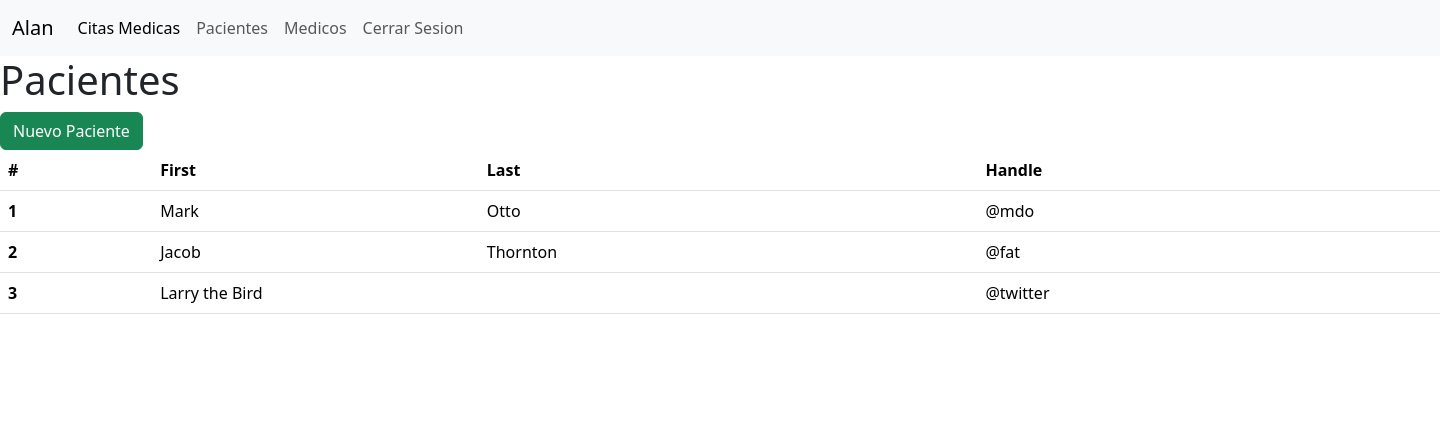
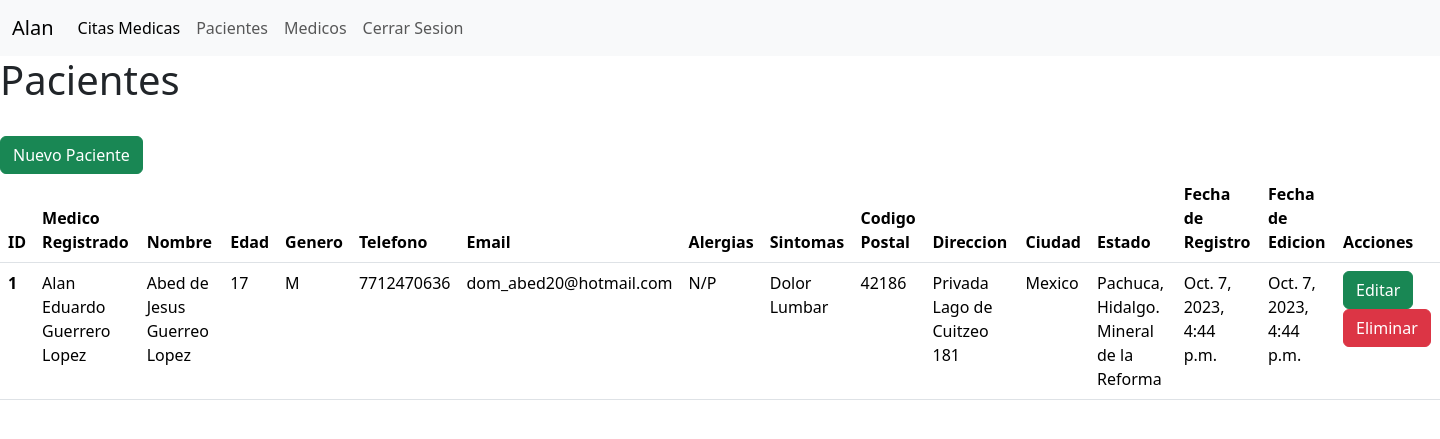
Before and after one commit to AlanEduardoGL/Clinica-Hemodialisis, a Django app: page /pacientes/ in a window 1440 px wide. Shown: the top 439 px of the page. Run offline with Django 4.2, Linux system fonts and the light colour scheme; a user stored in the database is signed in; data comes from the database, SQL or seed files in the repository; both versions use the stored data as it was after the commit.

Commit message:
version 0.0.0

```diff
--- a/clinica_hemodialisis/clinica_hemodialisis/urls.py
+++ b/clinica_hemodialisis/clinica_hemodialisis/urls.py
@@ -28,6 +28,7 @@ urlpatterns = [
     path('login/', views_login.login_user, name='login_user'),
     path('logout/', views_login.logout_user, name='logout_user'),
     path('pacientes/', views_pacientes.pacientes, name='pacientes'),
+    path('agregar_paciente/', views_pacientes.agregar_paciente, name='agregar_paciente'),
     path('medicos_registrados/', views_medicos.medicos_registrados, name='medicos_registrados'),
     path('admin/', admin.site.urls),
 ]
--- a/clinica_hemodialisis/core/templates/core/base.html
+++ b/clinica_hemodialisis/core/templates/core/base.html
@@ -11,7 +11,7 @@
     </title>
   </head>
   <body>
-    {% if request.path != '/login/' and request.path != '/register/' %}
+    {% if request.path != '/login/' and request.path != '/register/' and request.path != '/agregar_paciente/' %}
       {% if user %}
         <nav class="navbar navbar-expand-lg bg-body-tertiary">
           <div class="container-fluid">
--- a/clinica_hemodialisis/pacientes/templates/pacientes/pacientes.html
+++ b/clinica_hemodialisis/pacientes/templates/pacientes/pacientes.html
@@ -6,36 +6,61 @@
 
 {% block content %}
   <h1>Pacientes</h1>
-  <a href="#" class="btn btn-success">Nuevo Paciente</a>
   <br />
+  <a href="{% url 'agregar_paciente' %}" class="btn btn-success" title="Nuevo Paciente">Nuevo Paciente</a>
+  <br />
+  {% for message in messages %}
+    <div class="alert alert-{{ message.tags }}">{{ message }}</div>
+  {% endfor %}
+  {% if error_message %}
+    <div class="alert alert-danger">{{ error_message }}</div>
+  {% endif %}
   <section>
     <table class="table">
       <thead>
         <tr>
-          <th scope="col">#</th>
-          <th scope="col">First</th>
-          <th scope="col">Last</th>
-          <th scope="col">Handle</th>
+          <th scope="col">ID</th>
+          <th scope="col">Medico Registrado</th>
+          <th scope="col">Nombre</th>
+          <th scope="col">Edad</th>
+          <th scope="col">Genero</th>
+          <th scope="col">Telefono</th>
+          <th scope="col">Email</th>
+          <th scope="col">Alergias</th>
+          <th scope="col">Sintomas</th>
+          <th scope="col">Codigo Postal</th>
+          <th scope="col">Direccion</th>
+          <th scope="col">Ciudad</th>
+          <th scope="col">Estado</th>
+          <th scope="col">Fecha de Registro</th>
+          <th scope="col">Fecha de Edicion</th>
+          <th scope="col">Acciones</th>
         </tr>
       </thead>
       <tbody>
-        <tr>
-          <th scope="row">1</th>
-          <td>Mark</td>
-          <td>Otto</td>
-          <td>@mdo</td>
-        </tr>
-        <tr>
-          <th scope="row">2</th>
-          <td>Jacob</td>
-          <td>Thornton</td>
-          <td>@fat</td>
-        </tr>
-        <tr>
-          <th scope="row">3</th>
-          <td colspan="2">Larry the Bird</td>
-          <td>@twitter</td>
-        </tr>
+        {% for patient in user_patients %}
+          <tr>
+            <th scope="row">{{ patient.id_patient }}</th>
+            <td>{{ user.name }} {{ user.last_name }}</td>
+            <td>{{ patient.patient_name }} {{ patient.patient_last_name }}</td>
+            <td>{{ patient.patient_age }}</td>
+            <td>{{ patient.gender }}</td>
+            <td>{{ patient.cell_number }}</td>
+            <td>{{ patient.email }}</td>
+            <td>{{ patient.allergies }}</td>
+            <td>{{ patient.symptoms }}</td>
+            <td>{{ patient.postal_code }}</td>
+            <td>{{ patient.street_address }}</td>
+            <td>{{ patient.city }}</td>
+            <td>{{ patient.state }}</td>
+            <td>{{ patient.created }}</td>
+            <td>{{ patient.updated }}</td>
+            <td>
+              <a href="#" title="Editar" class="btn btn-success">Editar</a>
+              <a href="#" title="Eliminar" class="btn btn-danger">Eliminar</a>
+            </td>
+          </tr>
+        {% endfor %}
       </tbody>
     </table>
   </section>
--- a/clinica_hemodialisis/pacientes/views.py
+++ b/clinica_hemodialisis/pacientes/views.py
@@ -5,14 +5,16 @@ from django.shortcuts import (
 from django.contrib.auth.decorators import login_required
 from .forms import FormPatient
 from .models import Patient
-from django.db import transaction
+from django.db import transaction # Realiza transacciones seguras en las consultas ORM.
 from django.db.models import Q
+from django.contrib import messages # Mensajes de alerta para el usuario.
+from django.contrib.auth import get_user_model # Realizamos instancias de los modelos.
 
 # Create your views here.
 
 
-@login_required
-def pacientes(request):
+@login_required # ! Requerimos la sesion del usuario.
+def agregar_paciente(request):
 
     error_message = None
 
@@ -36,17 +38,29 @@ def pacientes(request):
             postal_code = form.cleaned_data['postal_code']
 
             # Query para buscar coincidencias en el email o cell_number del paciente.
-            existing_patient = Patient.objects.filter(Q(email=email) | Q(cell_number=cell_number)).exists()
+            existing_patient = Patient.objects.filter(
+                Q(email=email) | Q(cell_number=cell_number)
+            ).exists()
 
-            # Validamos si existe el paciente
+            # Validamos si existe el paciente.
             if existing_patient:
                 error_message = f'El paciente "{patient_name}" ya se encuentra registrado. Intenta nuevamente.'
             else:
                 try:
                     # Abrimos transaccion.
                     with transaction.atomic():
+                        # Realizamos una instancia de User.
+                        User = get_user_model()
+
+                        # Obtenemos el ID del usuario logueado de la sesion.
+                        id_user = request.user.id_user
+
+                        # Obtén la instancia de User correspondiente al ID obtenido.
+                        user_instance = User.objects.get(id_user=id_user)
+
                         # Importamos datos a la base de datos.
                         new_patient = Patient.objects.create(
+                            id_username=user_instance,
                             patient_name=patient_name,
                             patient_last_name=patient_last_name,
                             patient_age=patient_age,
@@ -63,6 +77,36 @@ def pacientes(request):
                 except Exception as e:
                     error_message = f'Error al registrar el paciente "{patient_name}": {str(e)}'
                 else:
-                    return redirect('login')
+                    messages.success(request, f'El paciente "{patient_name}" se ha registrado exitosamente.')
 
-    return render(request, 'pacientes/pacientes.html')
+                    return redirect('pacientes')
+    else:
+        form = FormPatient()
+
+    return render(request, 'pacientes/agregar_paciente.html', {'form': form, 'error_message': error_message})
+
+
+@login_required # ! Requerimos la sesion del usuario.
+def pacientes(request):
+    user_patients = None
+    error_message = None
+
+    try:
+        # Abrimos transaccion.
+        with transaction.atomic():
+            # Realizamos una instancia de User.
+            User = get_user_model()
+
+            # Obtenemos el ID del usuario logueado de la sesion.
+            id_user = request.user.id_user
+
+            # Obtén la instancia de User correspondiente al ID obtenido.
+            user = User.objects.get(id_user=id_user)
+
+            # Obtenemos pacientes registrados por el usuario.
+            user_patients = Patient.objects.filter(id_username=id_user)
+
+    except Exception as e:
+        error_message = f'Ocurrio un error interno al obtener el registro de pacientes. "{str(e)}"'
+    else:
+        return render(request, 'pacientes/pacientes.html', {'user_patients': user_patients, 'user': user, 'error_message': error_message})
```
Also changed, not shown: clinica_hemodialisis/pacientes/forms.py (+6 -6 lines), clinica_hemodialisis/pacientes/templates/pacientes/agregar_paciente.html (added, +27 -0 lines), clinica_hemodialisis/db.sqlite3.
